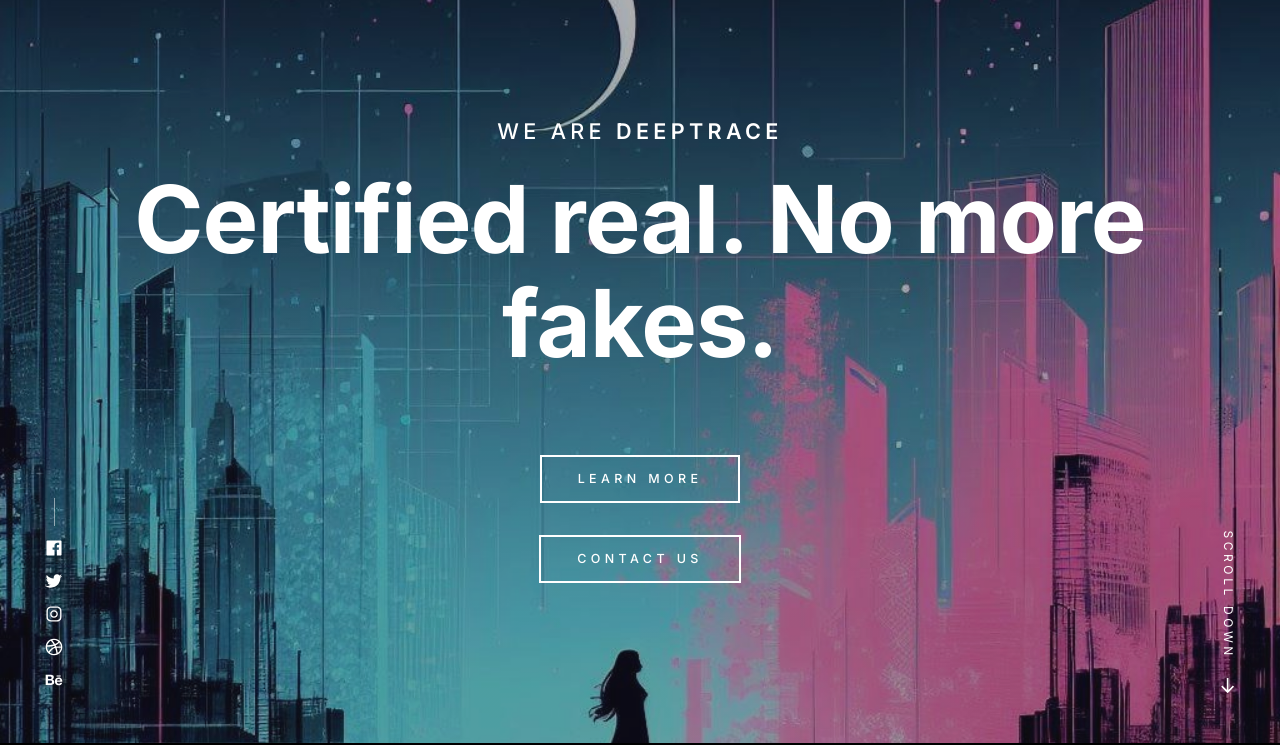
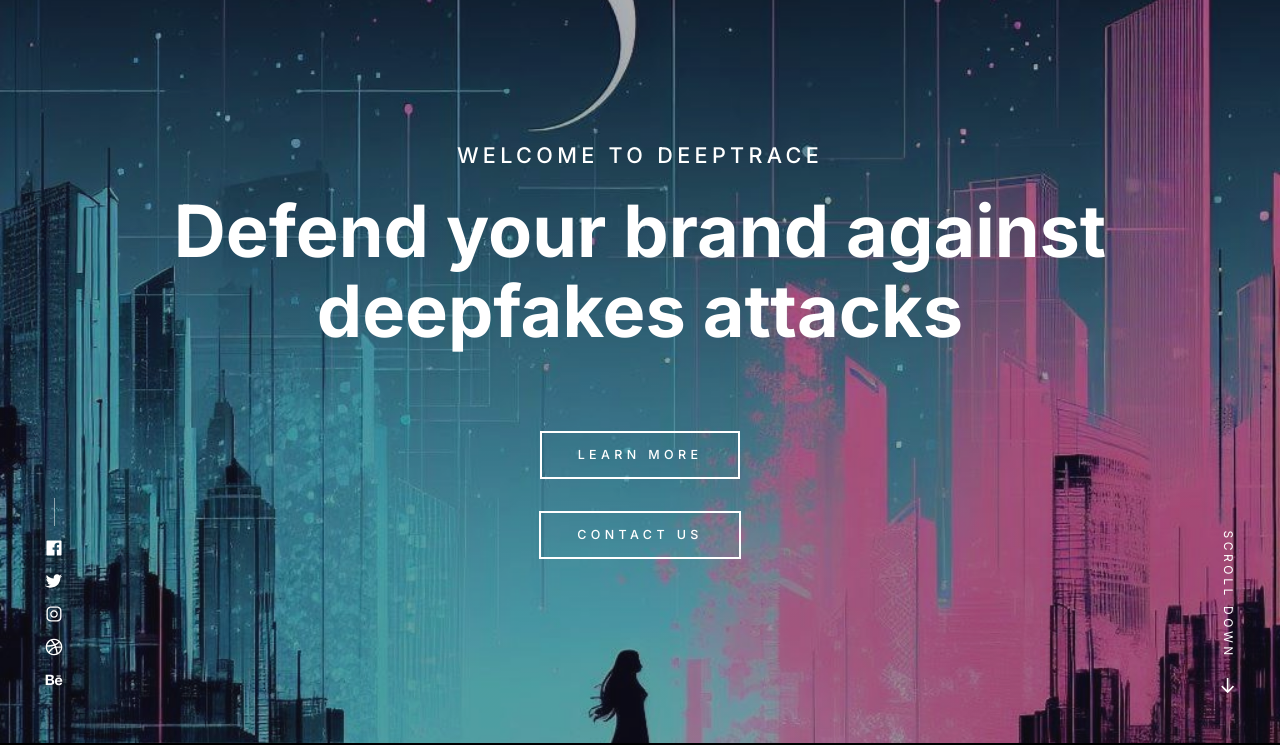
Before and after one commit to metamellow/DeepTrace, a plain HTML site: page index.html in a window 1280 px wide. Shown: the part 73-818 px from the top of the page. Drawn offline with Linux system fonts and the light colour scheme.

Commit message:
small text tweaks

```diff
--- a/css/styles.css
+++ b/css/styles.css
@@ -3158,7 +3158,7 @@ img.u-pull-left {
 }
 
 .s-intro__title {
-    --text-title-size : 10.4rem;
+    --text-title-size : 8rem;
     --text-multiplier : 1;
     font-weight       : 700;
     font-size         : calc(var(--text-title-size) * var(--text-multiplier));
--- a/index.html
+++ b/index.html
@@ -160,10 +160,10 @@
                 <div class="row s-intro__content">
 
                     <div class="column lg-12 s-intro__content-inner">
-                        <h3 class="s-intro__pretitle">We Are <b>Deeptrace</b></h3>
-                        <h1 class="s-intro__title">
-                            Certified real. No more fakes.
-                        </h1>
+                        <h3 class="s-intro__pretitle">Welcome to Deeptrace</h3>
+                        <h2 class="s-intro__title">
+                            Defend your brand against deepfakes attacks
+                        </h2>
 
                         <div class="s-intro__more">
                             <a class="smoothscroll btn btn--stroke s-intro__more-btn" href="#about">
```
